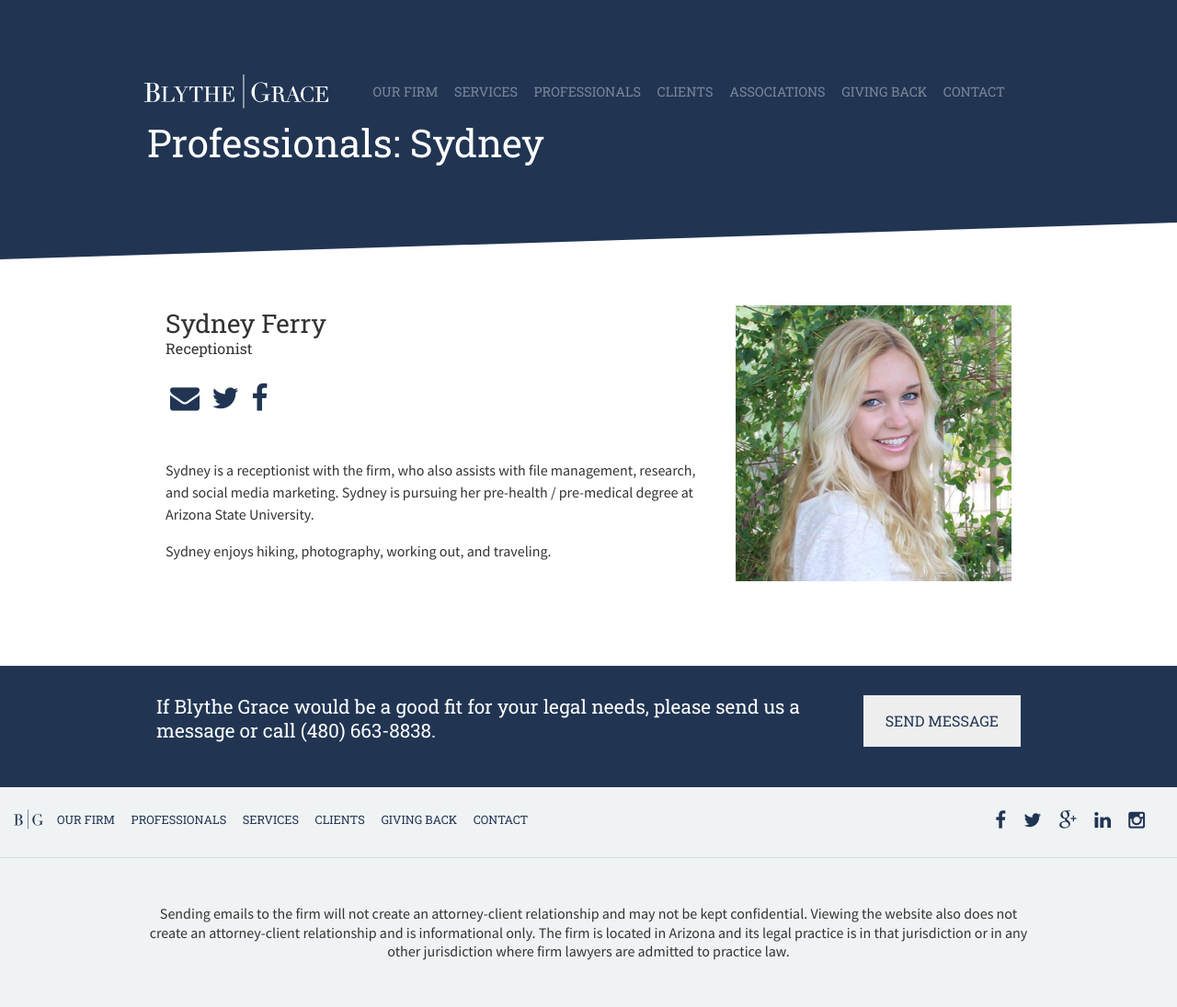
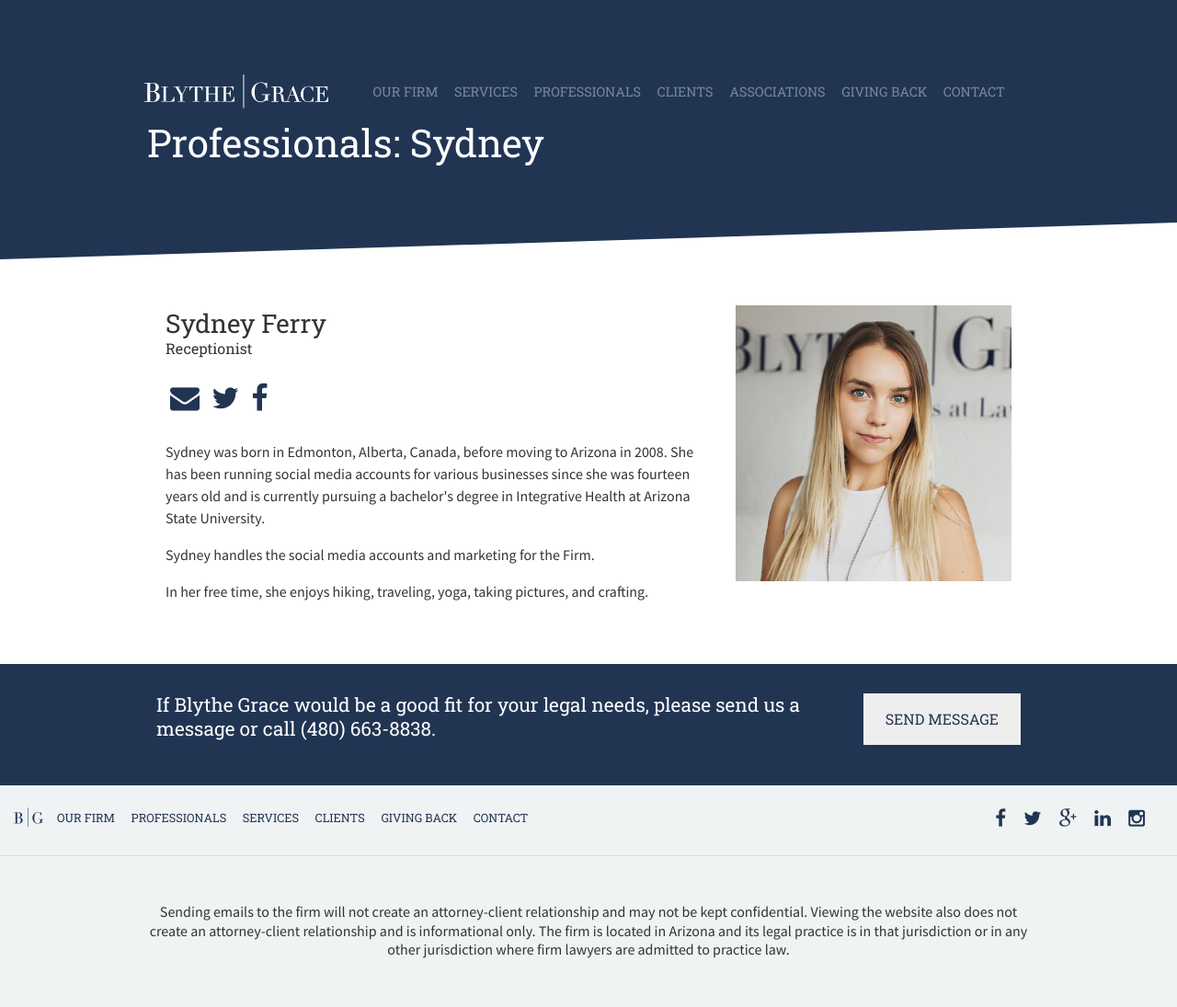
Before and after one commit to kristenzirkler/blythe-grace-demo, a Jekyll site: the page built from _team/sydney.mdown, in a window 1280 px wide. Shown: the whole page at 92% size. Built offline with Jekyll 4.4.1, drawn with Linux system fonts in a browser that asks for light colours; nearby versions of some CDN libraries.

Commit message:
bio updates

```diff
--- a/_includes/team-bio-contact.html
+++ b/_includes/team-bio-contact.html
@@ -1,28 +1,10 @@
-{% if page.team-slug == "robert" %}
 <ul class="contact-info">
     <li>
       <a href="{{ site.baseurl }}/contact"><i class="bg-icon icon-mail"></i></a>
+      {% if page.linkedin %}
+      <a target="_blank" href="{{ page.linkedin }}"><i class="bg-icon icon-linkedin"></i></a>
+      {% endif %}
       <a target="_blank" href="https://twitter.com/blythegracepllc"><i class="bg-icon icon-twitter"></i></a>
-      <a target="_blank" href="http://www.linkedin.com/in/robertreder"><i class="bg-icon icon-linkedin"></i></a>
       <a target="_blank" href="https://www.facebook.com/blythegracepllc"><i class="bg-icon icon-facebook"></i></a>
-      <!--a target="_blank" href="http://www.avvo.com/attorneys/85251-az-robert-reder-421831.html"><i class="bg-icon icon-avvo"--></i></a>
-    </li>
-  </ul>
-{% elsif page.team-slug == "patti" %}
-<ul class="contact-info">
-  <li>
-    <a href="{{ site.baseurl }}/contact"><i class="bg-icon icon-mail"></i></a>
-    <a target="_blank" href="https://www.linkedin.com/pub/patti-jennings/92/800/979"><i class="bg-icon icon-linkedin"></i></a>
-    <a target="_blank" href="https://twitter.com/blythegracepllc"><i class="bg-icon icon-twitter"></i></a>
-    <a target="_blank" href="https://www.facebook.com/blythegracepllc"><i class="bg-icon icon-facebook"></i></a>
-  </li>
+{% if page.team-slug == "robert" %}<!--a target="_blank" href="http://www.avvo.com/attorneys/85251-az-robert-reder-421831.html"><i class="bg-icon icon-avvo"></i></a-->{% endif %}
 </ul>
-{% else %}
-<ul class="contact-info">
-  <li>
-    <a href="{{ site.baseurl }}/contact"><i class="bg-icon icon-mail"></i></a>
-    <a target="_blank" href="https://twitter.com/blythegracepllc"><i class="bg-icon icon-twitter"></i></a>
-    <a target="_blank" href="https://www.facebook.com/blythegracepllc"><i class="bg-icon icon-facebook"></i></a>
-  </li>
-</ul>
-{% endif %}
--- a/_includes/team-bio.html
+++ b/_includes/team-bio.html
@@ -1,7 +1,7 @@
 <div class="slide bio-page bio-{{ page.team-slug }}">
 	<div class="inner">
 		<div class="image">
-			<img src="{{ site.baseurl }}/img/bio-{{ page.team-slug }}.jpg?v=2" alt="{{ page.team-name }}" />
+			<img src="{{ site.baseurl }}/img/bio-{% if page.team-slug == "robert" or page.team-slug == "alexandra" %}lg-{% endif %}{{ page.team-slug }}.jpg?v=2" alt="{{ page.team-name }}" />
 		</div>
 		<h2 class="name">{{ page.team-name }}</h2>
 		<h3 class="title">{{ page.team-title }}</h3>
@@ -9,10 +9,5 @@
 		<div>
 			{{ page.content }}
 		</div>
-		{% if page.team-slug == "robert" %}
-		<!--div class="logos">
-			<img src="{{ site.baseurl }}/img/badge-swsuper.png" alt="Southwest Super Lawyer - 2014, 2015, and 2016" style="width: 150px; display: block; margin: 0 auto 20px;" /> <img src="{{ site.baseurl }}/img/azfinest.png" alt="Sustaining Member of Arizona's Finest Lawyers" style="width: 180px; display: block; margin: 0 auto 20px;" />
-		</div-->
-		{% endif %}
 	</div>
 </div>
--- a/_includes/team-list.html
+++ b/_includes/team-list.html
@@ -2,11 +2,12 @@
   <div rel="slider-toggle" data-direction="left" class="prev">&laquo;</div>
   <div class="inner">
     {% include team-list-person.html slug="robert" name="Robert S. Reder" title="Managing Partner" %}
-    {% include team-list-person.html slug="ali" name="Alexandra Mijares Nash" title="Of Counsel" %}
+    {% include team-list-person.html slug="alexandra" name="Alexandra Mijares Nash" title="Of Counsel" %}
     {% include team-list-person.html slug="debbie" name="Debbie A. Messing" title="Paralegal &amp; Business Manager" %}
     {% include team-list-person.html slug="patti" name="Patti A. Jennings" title="Paralegal &amp; Firm Administrator" %}
     {% include team-list-person.html slug="christine" name="Christine Hackett" title="Legal Secretary" %}
     {% include team-list-person.html slug="chantel" name="Chant&eacute;l N. Braithwaite" title="Accounting Manager" %}
+    {% include team-list-person.html slug="sydney" name="Sydney Ferry" title="Receptionist" %}
     {% include team-list-person.html slug="cliff" name="Clifford P. Bendau" title="Consultant" %}
     {% include team-list-person.html slug="stephanie" name="Stephanie Passaro" title="HR Consultant" %}
   </div>
--- a/_team/ali.mdown
+++ b/_team/alexandra.mdown
@@ -6,7 +6,8 @@ path: ../
 
 team-name: "Alexandra Mijares Nash"
 team-title: "Of Counsel"
-team-slug: ali
+team-slug: alexandra
+linkedin: "https://www.linkedin.com/in/alexandra-mijares-nash-58906128/"
 
 meta-title: "Alexandra Mijares Nash, Of Council, Blythe Grace LLC"
 
--- a/_team/patti.mdown
+++ b/_team/patti.mdown
@@ -7,6 +7,7 @@ path: ../
 team-name: "Patti A. Jennings"
 team-title: "Paralegal &amp; Firm Administrator"
 team-slug: patti
+linkedin: "https://www.linkedin.com/in/patti-jennings-97980092/"
 
 meta-title: "Patti A. Jennings"
 
--- a/_team/robert.mdown
+++ b/_team/robert.mdown
@@ -7,6 +7,7 @@ path: ../
 team-name: "Robert S. Reder"
 team-title: "Managing Partner"
 team-slug: robert
+linkedin: "http://www.linkedin.com/in/robertreder"
 
 meta-title: "Robert S. Reder"
 
--- a/_team/sydney.mdown
+++ b/_team/sydney.mdown
@@ -13,5 +13,6 @@ meta-title: "Sydney Ferry"
 team-order: 6
 
 ---
-<p> Sydney is a receptionist with the firm, who also assists with file management, research, and social media marketing.  Sydney is pursuing her pre-health / pre-medical degree at Arizona State University.</p>
-<p>Sydney enjoys hiking, photography, working out, and traveling.</p>
+<p>Sydney was born in Edmonton, Alberta, Canada, before moving to Arizona in 2008. She has been running social media accounts for various businesses since she was fourteen years old and is currently pursuing a bachelor's degree in Integrative Health at Arizona State University.</p>
+<p>Sydney handles the social media accounts and marketing for the Firm.</p>
+<p>In her free time, she enjoys hiking, traveling, yoga, taking pictures, and crafting.</p>
--- a/scss/bio-page.scss
+++ b/scss/bio-page.scss
@@ -6,6 +6,8 @@
 		img {
 			width: 100%;
 			max-width: 300px;
+		    margin: 0 auto;
+		    display: block;
 		}
 	}
 	.inner {
@@ -20,7 +22,7 @@
 		margin-bottom: 30px;
 	}
 	.contact-info {
-		padding: 0 0 50px;
+		padding: 0 0 30px;
 		i {
 			font-size: 1.3em;
 		}
@@ -58,6 +60,10 @@
 		}
 	}
 	.contact-info {
+		img {
+			float: right;
+			margin: 0 0 0 15px;
+		}
 		i {
 			font-size: 2em;
 		}
```
Also changed, not shown: img/bio-alexandra.jpg (renamed from img/bio-ali.jpg), img/bio-bw-alexandra.jpg (renamed from img/bio-bw-ali.jpg), img/bio-bw-sydney.jpg, img/bio-lg-alexandra.jpg (added), img/bio-lg-robert.jpg (added), img/bio-sydney.jpg.
